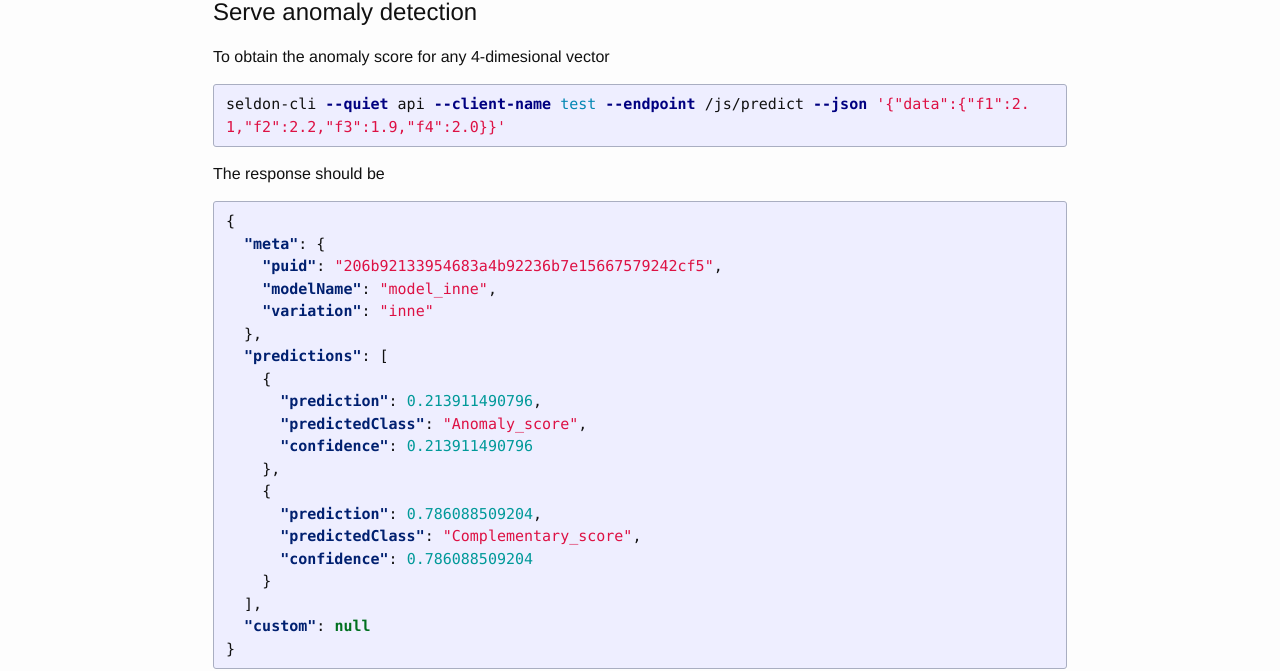
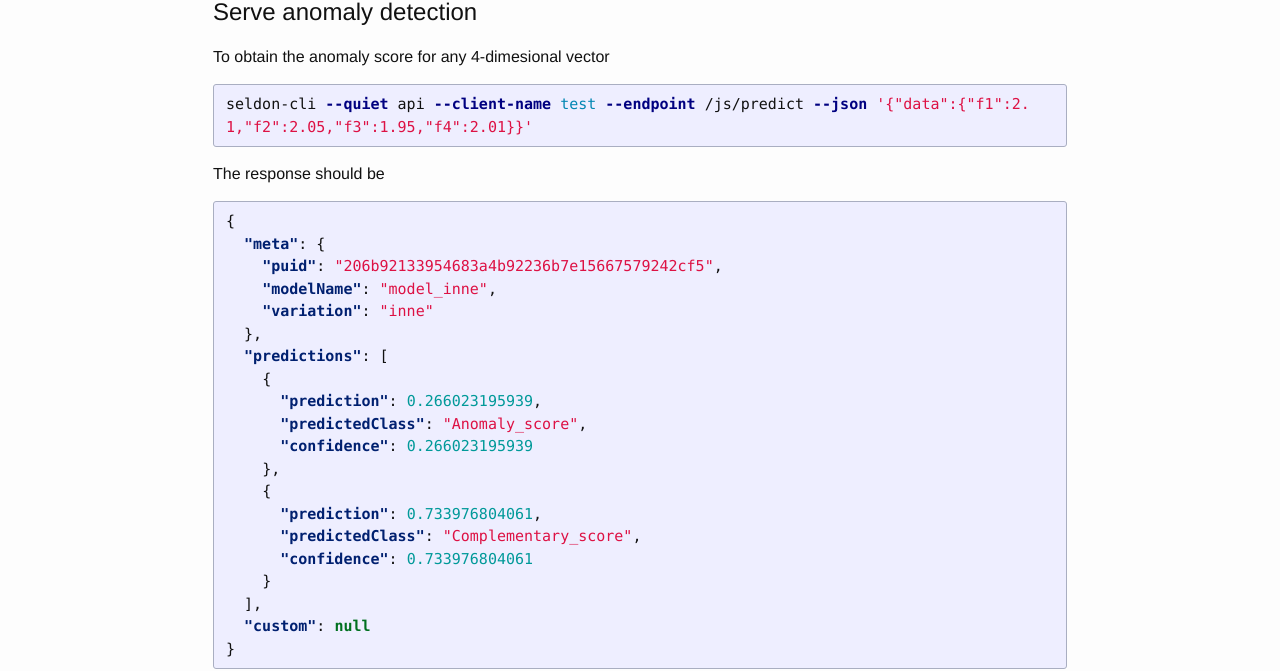
Before and after one commit to SeldonIO/seldonio.github.com, a Jekyll site: the page built from inne_anomaly.md, in a window 1280 px wide. Shown: the part 919-1590 px from the top of the page. Built offline with Jekyll 4.4.1, drawn with Linux system fonts in a browser that asks for light colours.

Commit message:
small fix

````diff
--- a/inne_anomaly.md
+++ b/inne_anomaly.md
@@ -5,9 +5,9 @@ title: INNe anomaly detection  Demo
 
 # INNe anomaly detection Demo
 
-This example will take you through creating a microservice that detect anomalies using [iNNE](inneurl) technique. In this example you will learn how to deploy the microservice from the prepackage docker image available in seldon-server.
+This example will take you through creating a microservice that detect anomalies using [iNNE](http://www.vincentlemaire-labs.fr/ICDM2014/slides/Ting.pdf) technique. In this example you will learn how to deploy the microservice from the prepackage docker image available in seldon-server.
 
-If you are interested on theory behind iNNE technique, find out more about [iNNE anomaly detection](inne_anomaly_detector.html).
+If you are interested on theory behind iNNE technique, find out more about [iNNE anomaly detection](http://www.vincentlemaire-labs.fr/ICDM2014/slides/Ting.pdf).
 
 
 ## Prerequisites
@@ -38,7 +38,7 @@ This will load the pipeline saved in ```/seldon-data/seldon-models/inne/1/``` an
 To obtain the anomaly score for any 4-dimesional vector
 
 {% highlight bash %}
-seldon-cli --quiet api --client-name test --endpoint /js/predict --json '{"data":{"f1":2.1,"f2":2.2,"f3":1.9,"f4":2.0}}'
+seldon-cli --quiet api --client-name test --endpoint /js/predict --json '{"data":{"f1":2.1,"f2":2.05,"f3":1.95,"f4":2.01}}'
 {% endhighlight %}
 
 The response should be
@@ -52,14 +52,14 @@ The response should be
   },
   "predictions": [
     {
-      "prediction": 0.213911490796,
+      "prediction": 0.266023195939,
       "predictedClass": "Anomaly_score",
-      "confidence": 0.213911490796
+      "confidence": 0.266023195939
     },
     {
-      "prediction": 0.786088509204,
+      "prediction": 0.733976804061,
       "predictedClass": "Complementary_score",
-      "confidence": 0.786088509204
+      "confidence": 0.733976804061
     }
   ],
   "custom": null
````
